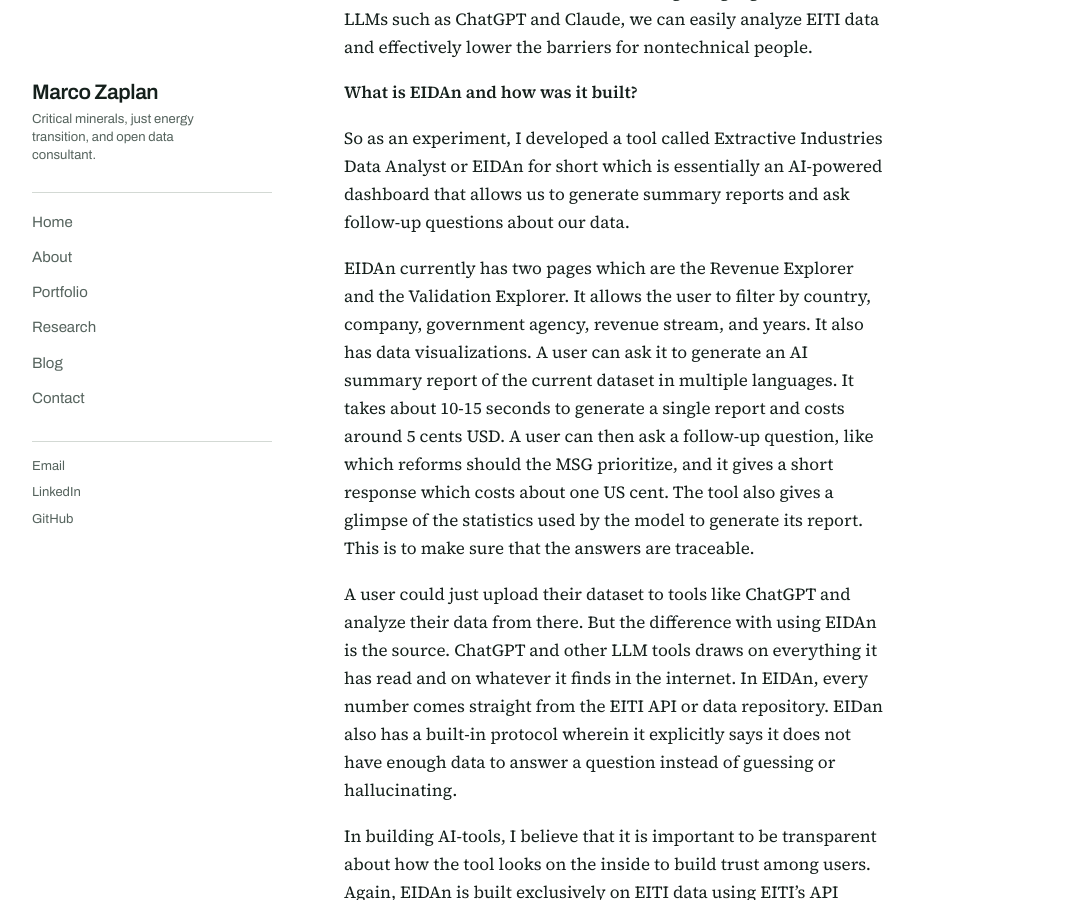
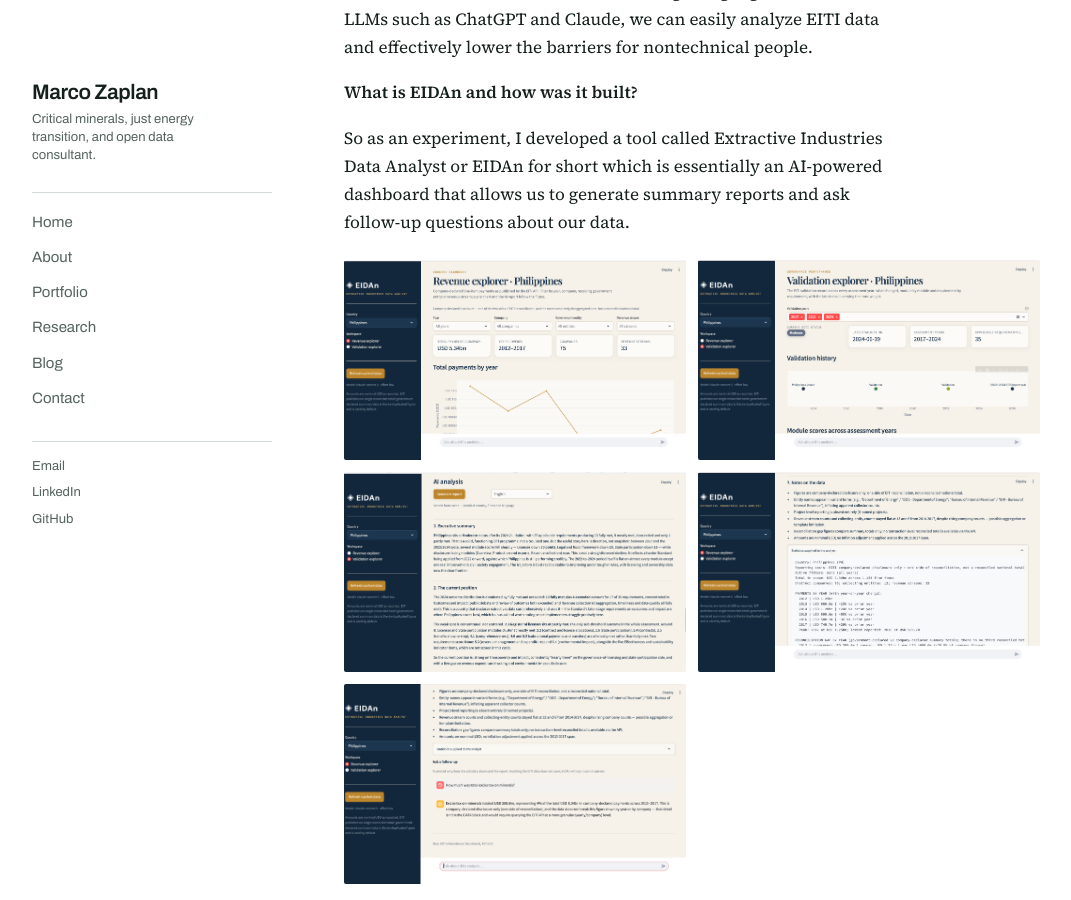
Before and after one commit to marcozaplan/marcozaplan.github.io, a Jekyll site: the page built from _posts/2026-10-11-how-can-we-responsibly-leverage-AI-in-analyzing-extractives-data.md, in a window 1280 px wide and 900 px high, scrolled down 1197 px. Shown: the whole window, without its empty margins (104-1175 px from the left). Built offline with Jekyll 4.4.1, drawn with Linux system fonts in a browser that asks for light colours.

Commit message:
Add blog post with photos

```diff
--- a/_posts/2026-10-11-how-can-we-responsibly-leverage-AI-in-analyzing-extractives-data.md
+++ b/_posts/2026-10-11-how-can-we-responsibly-leverage-AI-in-analyzing-extractives-data.md
@@ -19,6 +19,14 @@ This is where AI can come in which promises to make parts of our data work more
 
 So as an experiment, I developed a tool called Extractive Industries Data Analyst or EIDAn for short which is essentially an AI-powered dashboard that allows us to generate summary reports and ask follow-up questions about our data.
 
+<div class="gallery">
+  <img src="/assets/images/blog/eidan-revenue1.png" alt="EIDAn Revenue Explorer">
+  <img src="/assets/images/blog/eidan-validation1.png" alt="EIDAn Validation Explorer">
+  <img src="/assets/images/blog/eidan-aireport.png" alt="EIDAn AI summary report generator">
+  <img src="/assets/images/blog/eidan-aidata.png" alt="EIDAn statistics supplied to the model">
+  <img src="/assets/images/blog/eidan-followup.png" alt="EIDAn follow up question to the summary report">
+</div>
+
 EIDAn currently has two pages which are the Revenue Explorer and the Validation Explorer. It allows the user to filter by country, company, government agency, revenue stream, and years. It also has data visualizations. A user can ask it to generate an AI summary report of the current dataset in multiple languages. It takes about 10-15 seconds to generate a single report and costs around 5 cents USD. A user can then ask a follow-up question, like which reforms should the MSG prioritize, and it gives a short response which costs about one US cent. The tool also gives a glimpse of the statistics used by the model to generate its report. This is to make sure that the answers are traceable.
 
 A user could just upload their dataset to tools like ChatGPT and analyze their data from there. But the difference with using EIDAn is the source. ChatGPT and other LLM tools draws on everything it has read and on whatever it finds in the internet. In EIDAn, every number comes straight from the EITI API or data repository. EIDan also has a built-in protocol wherein it explicitly says it does not have enough data to answer a question instead of guessing or hallucinating.
```
